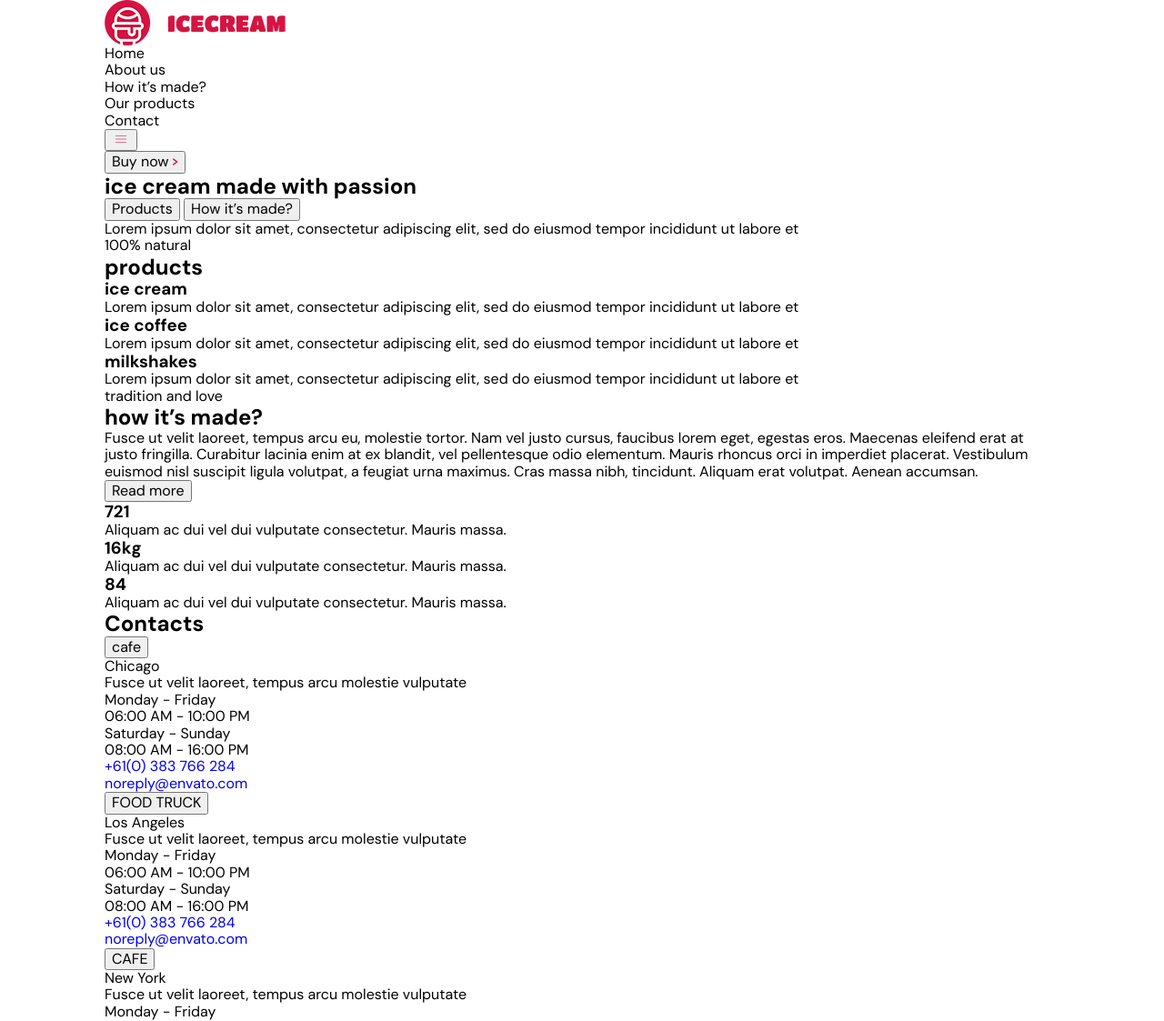
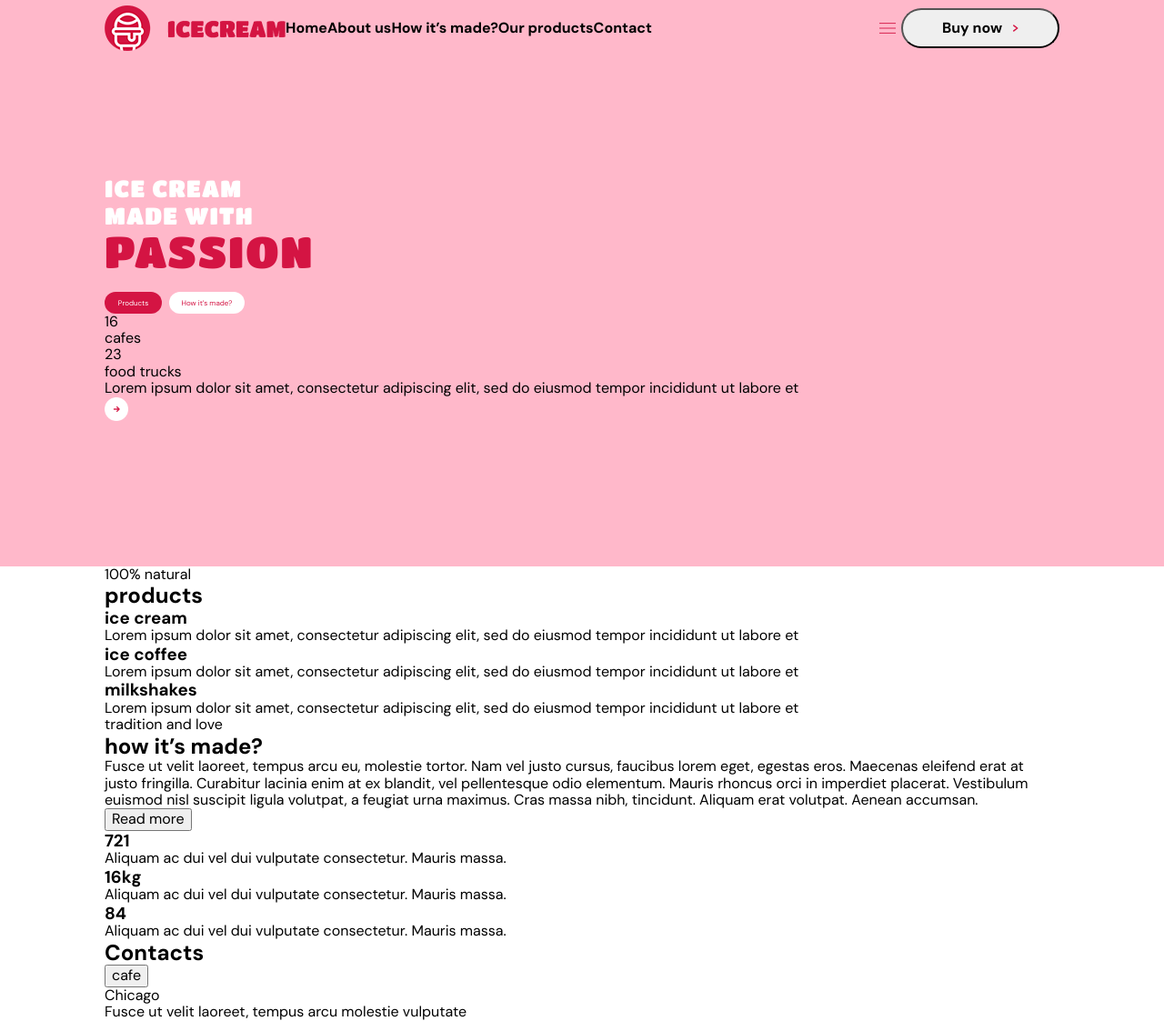
Before and after one commit to IrinaUlianova/team-project-ice-cream, a plain HTML site: page index.html in a window 1280 px wide. Shown: the top 1123 px of the page at 91% size. Drawn offline with nearby package versions, Linux system fonts and the light colour scheme.

Commit message:
Делаю хиро

```diff
--- a/index.html
+++ b/index.html
@@ -31,7 +31,7 @@
             <img class="logotype__image" srcset="images/hero/logotype1.png 1x, images/hero/logotype1@2x.png 2x"
             src="./images/hero/logotype1.png" alt="Логотип" width="199" height="50"></a>
           <ul class="menu">
-            <li class="menu__item"><a class="menu__link">Home</a></li>
+            <li class="menu__item"><a class="menu__link menu__link--current">Home</a></li>
             <li class="menu__item"><a class="menu__link">About us</a></li>
             <li class="menu__item"><a class="menu__link">How it’s made?</a></li>
             <li class="menu__item"><a class="menu__link">Our products</a></li>
@@ -42,24 +42,60 @@
         <button type="button" class="burger__btn">
         <svg class="burger__icon" width="20" height="12" ><use href="./images/svg/icons.svg#icon-burger"></use></svg></button>
         </div>
-        <button type="button" class="menu__button">Buy now  <svg class="header__btn__icon" height="10"
+        <button type="button" class="menu__button menu__button--shown menu__button--hidden">Buy now  <svg class="menu__button__icon" height="10"
   width="6" >
               <use href="./images/svg/icons.svg#icon-Vector-1"></use>
             </svg></button>
       </div>
     </header>
     <main>
-      <section class="hero">
-        <h1 class="hero__title">ice cream made with passion</h1>
+      <section class=" section hero">
+        <div class="container hero__container">
+        <div class="hero__wrapper">
+          <div class="hero__cell hero__cell--left">
+        <h1 class="hero__title">ice cream made with <span class="hero__title hero__title--big">passion</span></h1>
+<ul class="hero-btn">
+  <li class="hero-btn__item ">
+        <a href="" class="hero-btn__link hero-btn__link--primary">Products</a></li>
+         <li class="hero-btn__item ">
+        <a class="hero-btn__link hero-btn__link--secondary">How it’s made?</a></li>
+      </ul>
+       </div>
+          <div class="hero__cell hero__cell--right">
+        <ul class="hero__list">
+          <li class="hero__item">
+            <p class="hero__count">16</p>
+            <p class="hero__text">cafes</p>
+          </li>
+          <li class="hero__item">
+            <p class="hero__count">23</p>
+            <p class="hero__text">food trucks</p>
+          </li>
+        </ul>
+      </div></div>
+      <div class="hero__label">
+      <p class="hero__description">
+        Lorem ipsum dolor sit amet, consectetur adipiscing elit, sed do eiusmod tempor incididunt ut
+        labore et
+      </p>
+      <a class="hero__link hero__thumb" href="#about-hook" >
+        <img
+          class="hero__link-icon"
+          srcset="
+            /images/products/arrow-right-mob1.png 1x,
+            /images/products/arrow-right-mob1@2x.png 2x
+          "
+          src="/images/products/arrow-right-mob1.png"
+          alt="arrow"
+          width="26"
+          height="26"
+        />
+      </a>
+    </div>
 
-        <button class="hero__first-btn">Products</button>
-        <button class="hero__second-btn">How it’s made?</button>
-        <p class="hero__text">
-          Lorem ipsum dolor sit amet, consectetur adipiscing elit, sed do
-          eiusmod tempor incididunt ut labore et
-        </p>
+      </div>
       </section>
-      <section class="products">
+      <section class=" section products">
         <p class="products__label">100% natural</p>
         <h2 class="products__title">products</h2>
         <ul class="products__list">
--- a/main.scss
+++ b/main.scss
@@ -1,9 +1,13 @@
+@import "./sass/utils/mixins";
 @import "./sass/utils/variables";
 @import "./sass/utils/visually-hidden";
 
 @import "./sass/base/common";
 @import "./sass/base/container";
+@import "./sass/base/section";
+@import "./sass/components/logo";
 @import "./sass/layout/menu";
 @import "./sass/layout/hero-header";
-@import "./sass/base/section";
+
 @import "./sass/layout/menu";
+@import "./sass/layout/hero";
--- /dev/null
+++ b/sass/components/_logo.scss
@@ -0,0 +1,4 @@
+// .logotype {
+//   display: flex;
+//   align-items: center;
+// }
--- a/sass/layout/_hero-header.scss
+++ b/sass/layout/_hero-header.scss
@@ -1,13 +1,12 @@
-// .page-header {
-//   position: absolute;
-//   z-index: 10;
-//   top: 0;
-//   left: 0;
-//   margin-top: 6px;
-//   min-width: 100%;
-// }
-
-.header__container {
-  display: inline-flex;
+.page-header {
+  position: absolute;
+  z-index: 10;
+  top: 0;
+  left: 0;
+  margin-top: 6px;
+  min-width: 100%;
+}
+.header-container {
+  display: flex;
   align-items: center;
 }
--- /dev/null
+++ b/sass/layout/_hero.scss
@@ -0,0 +1,59 @@
+.hero {
+  background: $primary-accent-color;
+  overflow: hidden;
+  padding-top: 193px;
+  padding-bottom: 160px;
+}
+.hero__container {
+  position: relative;
+}
+.hero__cell--left {
+  width: 230px;
+}
+.hero__title {
+  font-family: $accent-font;
+  @include font(26px, normal, 30px);
+  letter-spacing: 0.04em;
+  text-transform: uppercase;
+  color: #ffffff;
+  &--big {
+    @include font(48px, normal, 46px);
+    color: $secondary-accent-color;
+  }
+}
+.hero-btn {
+  display: flex;
+  text-align: center;
+  margin-top: 20px;
+
+  .hero-btn__item + .hero-btn__item {
+    margin-left: 8px;
+  }
+
+  .hero-btn__link {
+    display: flex;
+    align-items: center;
+    justify-content: center;
+    height: 24px;
+    @include font(8px, normal, 10px);
+    border-radius: 20px;
+
+    &--primary {
+      width: 63px;
+      color: #ffffff;
+      background-color: $secondary-accent-color;
+    }
+    &--secondary {
+      width: 83px;
+      color: $secondary-accent-color;
+      background-color: #ffffff;
+    }
+  }
+}
+// for mobile
+@media screen and (max-width: 767px) {
+  .hero__cell--right,
+  .hero__label {
+    display: none;
+  }
+}
--- a/sass/layout/_menu.scss
+++ b/sass/layout/_menu.scss
@@ -1,13 +1,66 @@
+.navigation {
+  display: flex;
+}
+.menu {
+  display: flex;
+  align-items: center;
+}
+// .menu__item {
+//   margin-right: 35px;
+// }
+.menu__link {
+  display: block;
+  @include font(16px, bold, 21px);
+  // color: $primary-text-color;
+  transition: color 250ms linear;
+
+  .menu__item:hover &,
+  .menu__item:focus & {
+    color: $secondary-accent-color;
+  }
+  .menu__link--current {
+    color: $secondary-accent-color;
+  }
+}
+.menu__button {
+  display: flex;
+  align-items: center;
+  text-align: center;
+
+  padding: 0 43px;
+  min-height: 44px;
+  border-radius: 22px;
+  @include font(16px, bold, 21px);
+
+  &--hidden {
     @media screen and (max-width: 767px) {
-  .menu,
-  .menu__button {
       display: none;
+    }
+  }
+}
+.menu__button__icon {
+  display: block;
+  margin-left: 12px;
+}
+@media screen and (max-width: 1279px) {
+  .menu {
+    display: none;
+  }
 }
 .burger {
   display: flex;
+  align-items: center;
+  margin-left: auto;
 }
 .burger__btn {
-    display: flex;
-    margin-left: auto;
+  cursor: pointer;
+  padding: 0;
+  background: transparent;
+  border: none;
 }
+.burger__icon {
+  display: block;
+  height: 18px;
+  width: 30px;
+  stroke: $secondary-accent-color;
 }
--- /dev/null
+++ b/sass/utils/_mixins.scss
@@ -0,0 +1,37 @@
+@function decimal-round($number, $digits: 0, $mode: round) {
+  $n: 1;
+  // $number must be a number
+  @if type-of($number) != number {
+    @warn '#{ $number } is not a number.';
+    @return $number;
+  }
+  // $digits must be a unitless number
+  @if type-of($digits) != number {
+    @warn '#{ $digits } is not a number.';
+    @return $number;
+  } @else if not unitless($digits) {
+    @warn '#{ $digits } has a unit.';
+    @return $number;
+  }
+  @if $digits > 0 {
+    @for $i from 1 through $digits {
+      $n: $n * 10;
+    }
+  }
+  @if $mode == round {
+    @return round($number * $n) / $n;
+  } @else if $mode == ceil {
+    @return ceil($number * $n) / $n;
+  } @else if $mode == floor {
+    @return floor($number * $n) / $n;
+  } @else {
+    @warn '#{ $mode } is undefined keyword.';
+    @return $number;
+  }
+}
+
+@mixin font($fs: 26px, $fw: 700, $lh: 31px) {
+  font-size: $fs;
+  font-weight: $fw;
+  line-height: decimal-round($lh/$fs, 2);
+}
```
Also changed, not shown: css/main.css, css/main.min.css, 2 other files. Lines whose indentation alone changed are shown as unchanged.
